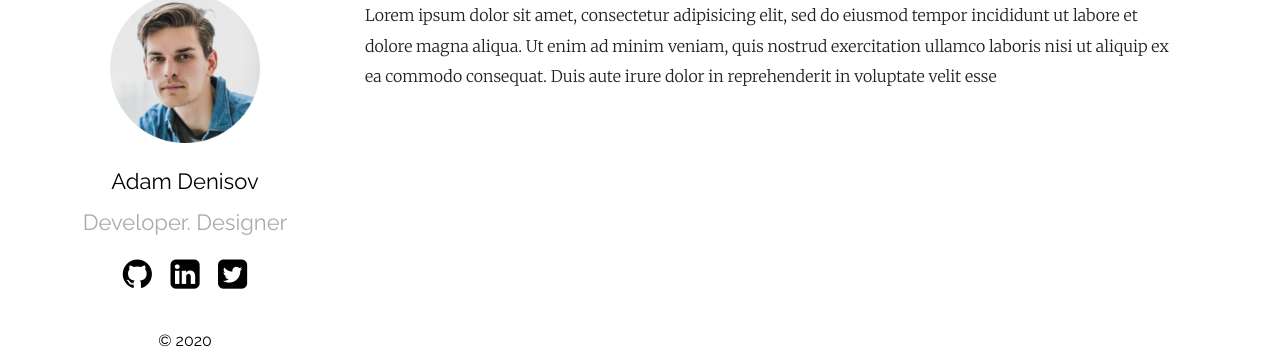
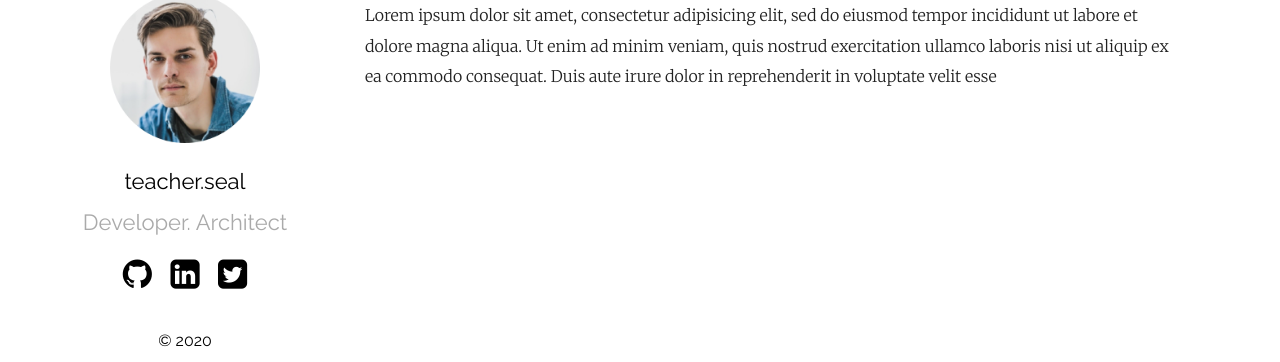
Before and after one commit to seal1999/seal1999.github.io, a Jekyll site: the page built from index.md, in a window 1280 px wide. Shown: the part 203-565 px from the top of the page. Built offline with Jekyll 4.4.1, drawn with Linux system fonts in a browser that asks for light colours; part of the change alters nothing that is shown.

Commit message:
theme changed

```diff
--- a/_config.yml
+++ b/_config.yml
@@ -1,10 +1,8 @@
-title: Your awesome title
-author: GitHub User
-email: your-email@domain.com
+title: teacher.seal's study room
+author: seal1999
+email: teacher.seal@gmail.com
 description: > # this means to ignore newlines until "show_exerpts:"
-  Write an awesome description for your new site here. You can edit this
-  line in _config.yml. It will appear in your document head meta (for
-  Google search results) and in your feed.xml site description.
+  moden javascript에 흥미를 가지고 있음
 show_excerpts: true # set to true to show excerpts on the homepage
 
 # Minima date format
@@ -12,8 +10,8 @@ show_excerpts: true # set to true to show excerpts on the homepage
 sass:
   sass_dir: _sass
 plainwhite:
-  name: Adam Denisov
-  tagline: Developer. Designer
+  name: teacher.seal
+  tagline: Developer. Architect
   date_format: "%b %-d, %Y"
   sitemap: true # set to true to generate sitemap.xml content
 
```
